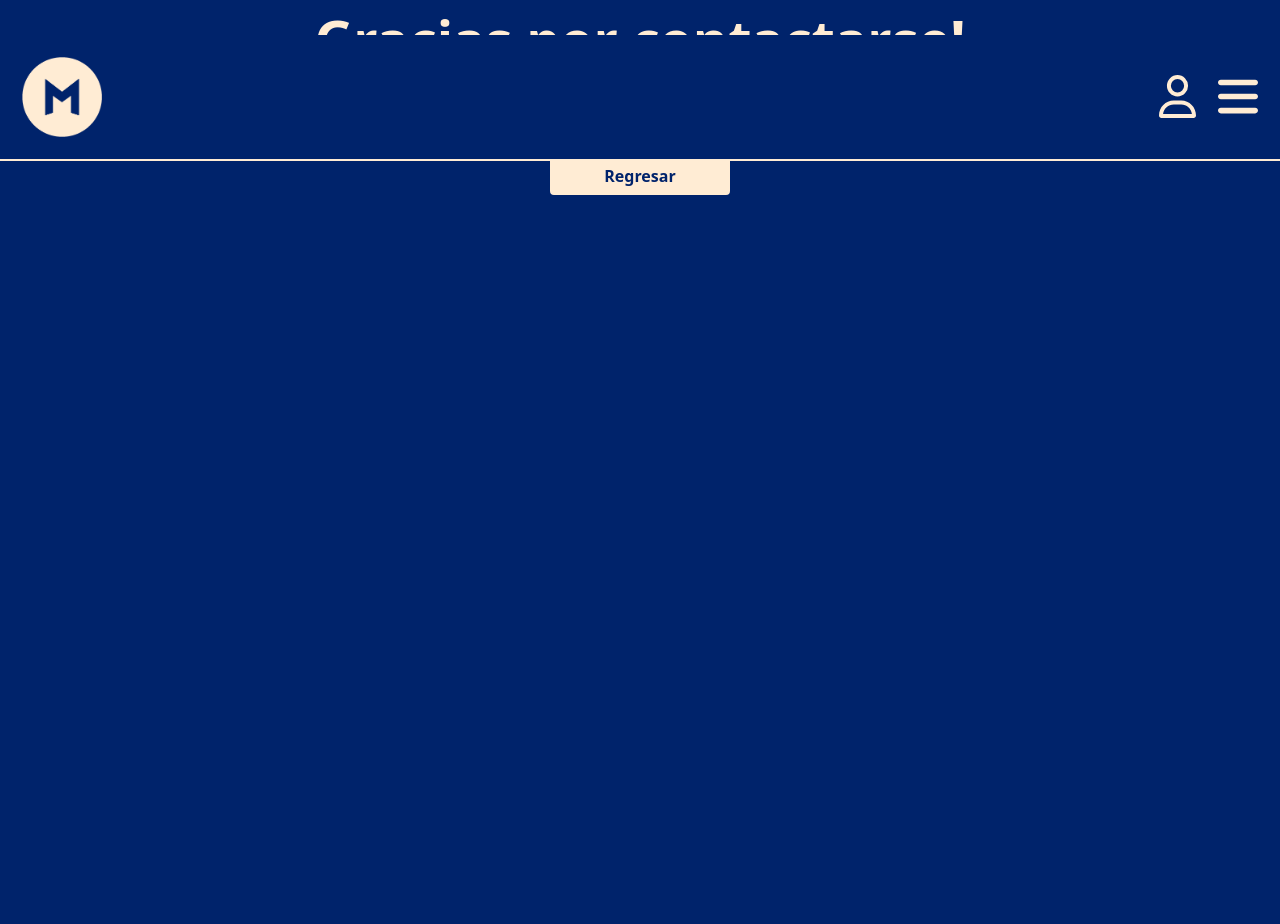
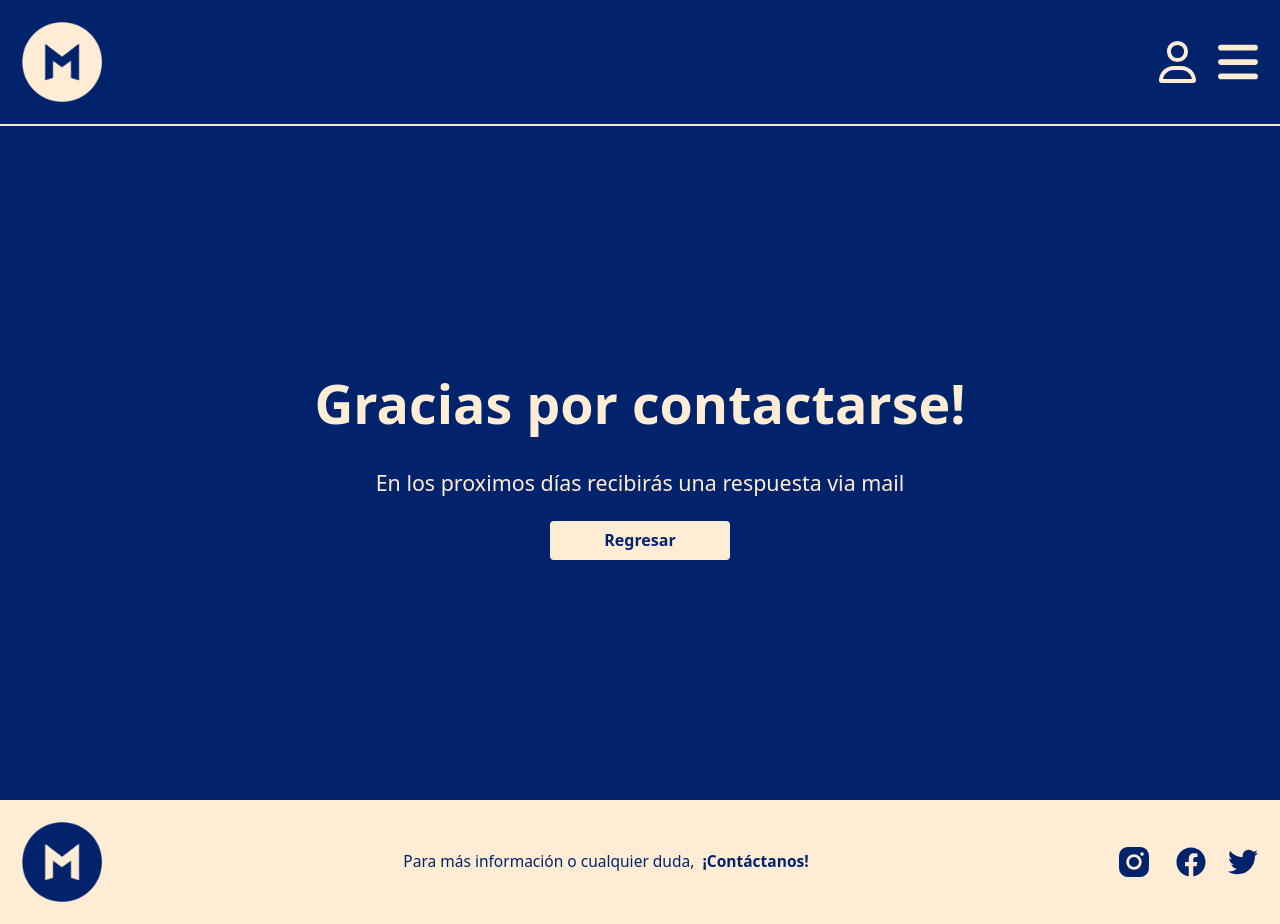
Before and after one commit to joacomesa22/minimal, a PHP site: page /enviar.php in a window 1280 px wide. Before the commit the page ends 195 px from the top, so only its background shows below. Run offline with PHP 8.4, Linux system fonts and the light colour scheme; data that the repository does not hold is empty.

Commit message:
ultimos retoques antes de la entrega final

```diff
--- a/css/output.css
+++ b/css/output.css
@@ -731,23 +751,19 @@ video {
 }
 
 .border-azul{
-  --tw-border-opacity: 1;
-  border-color: rgb(0 35 107 / var(--tw-border-opacity));
+  border-color: #00236B;;
 }
 
 .border-crema{
-  --tw-border-opacity: 1;
-  border-color: rgb(255 236 212 / var(--tw-border-opacity));
+  border-color: #FFECD4;;
 }
 
 .bg-azul{
-  --tw-bg-opacity: 1;
-  background-color: rgb(0 35 107 / var(--tw-bg-opacity));
+  background-color: #00236B;;
 }
 
 .bg-crema{
-  --tw-bg-opacity: 1;
-  background-color: rgb(255 236 212 / var(--tw-bg-opacity));
+  background-color: #FFECD4;;
 }
 
 .p-1{
@@ -828,13 +844,11 @@ video {
 }
 
 .text-azul{
-  --tw-text-opacity: 1;
-  color: rgb(0 35 107 / var(--tw-text-opacity));
+  color: #00236B;;
 }
 
 .text-crema{
-  --tw-text-opacity: 1;
-  color: rgb(255 236 212 / var(--tw-text-opacity));
+  color: #FFECD4;;
 }
 
 .saturate-0{
--- a/enviar.php
+++ b/enviar.php
@@ -8,7 +8,7 @@
   <link rel="shortcut icon" href="./img/minimal-blue.png" />
 	<title>Muchas Gracias - Minimal</title>
 </head>
-<body class="bg-azul flex justify-center items-center">
+<body class="bg-azul">
     <!-- HEADER -->
     <header
       class="flex justify-between p-spacerS bg-azul fixed w-full z-20 border-b-2 border-crema"
@@ -75,8 +75,9 @@
       </nav>
     </div>
 
+    <main class="navbar-h flex justify-center items-center h-screen">
+
     <?php
-		//se arma el array POST
       $nombre=$_POST['nombre'];
       $email=$_POST['email'];
       $localidad=$_POST['localidad'];
@@ -106,6 +107,45 @@
       include("conexion.php");
       $consulta = mysqli_query($conexion, "INSERT INTO contactos (nombre,email,localidad,comentario)VALUES ( '$nombre','$email','$localidad','$comentario')") or die(mysqli_error($conexion));
     ?>
+    </main>
+        <!-- FOOTER -->
+        <footer class="p-spacerS flex justify-between items-center bg-crema">
+      <figure class="max-w-[80px]">
+        <a href="./index.html">
+          <img
+            src="./img/minimal-blue.png"
+            alt="logo"
+            class="hover:scale-110 duration-300"
+          />
+        </a>
+      </figure>
+      <p class="text-fontXS text-azul">
+        Para más información o cualquier duda,
+        <a href="./pages/contacto.html">
+          <span
+            class="font-bold hover:bg-azul hover:text-crema p-1 duration-300"
+            >¡Contáctanos!
+          </span></a
+        >
+      </p>
+      <div class="flex items-center justify-center gap-spacerS">
+        <img
+          src="./img/instagram.svg"
+          alt="instagram"
+          class="hover:scale-110 duration-300 cursor-pointer"
+        />
+        <img
+          src="./img/facebook.svg"
+          alt="facebook"
+          class="hover:scale-110 duration-300 cursor-pointer"
+        />
+        <img
+          src="./img/twitter.svg"
+          alt="twitter"
+          class="hover:scale-110 duration-300 cursor-pointer"
+        />
+      </div>
+    </footer>
   <script src="./js/menu.js"></script>
 </body>
 </html>
--- a/pages/historia.html
+++ b/pages/historia.html
@@ -131,7 +131,7 @@
             <img
               src="../img/guerra.jpg"
               alt="cuadro minimalista"
-              class="border-2 border-crema rounded-xl max-w-[600px]"
+              class="border-2 border-crema rounded-xl max-w-[800px]"
             />
           </div>
           <div class="flex gap-spacerM">
--- a/pages/resultados_buscar.php
+++ b/pages/resultados_buscar.php
@@ -108,9 +108,7 @@
 									?>
 							</h1>
               <div class="flex flex-col gap-spacerM">
-                <figure>
-                  <img src=<?php echo $resultados["foto"] ?>  alt="artista" class="border-2 border-crema max-w-[1000px]">
-                </figure>
+                <img src=<?php echo $resultados["foto"] ?>  alt="artista" class="border-2 border-crema max-w-[1000px]">
                 <p class="indent-2 max-w-[1000px]"><?php echo $resultados["bio"];?></p>
               </div>
             </div>
```
Also changed, not shown: other parts of css/output.css (+37 -23 lines), pages/registro.html (+6 -6 lines), tailwind.config.js (+8 -8 lines). Lines whose indentation alone changed are shown as unchanged.
